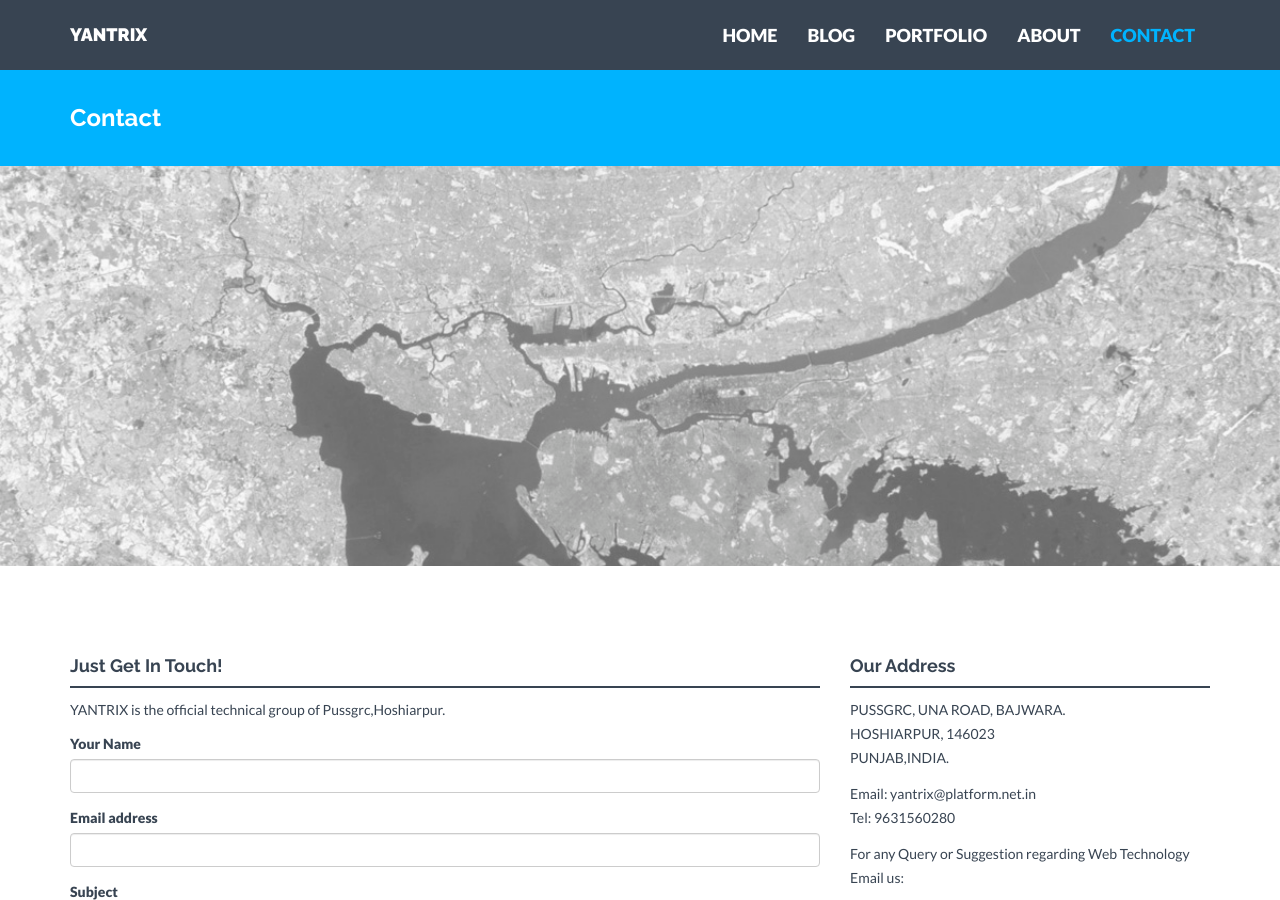
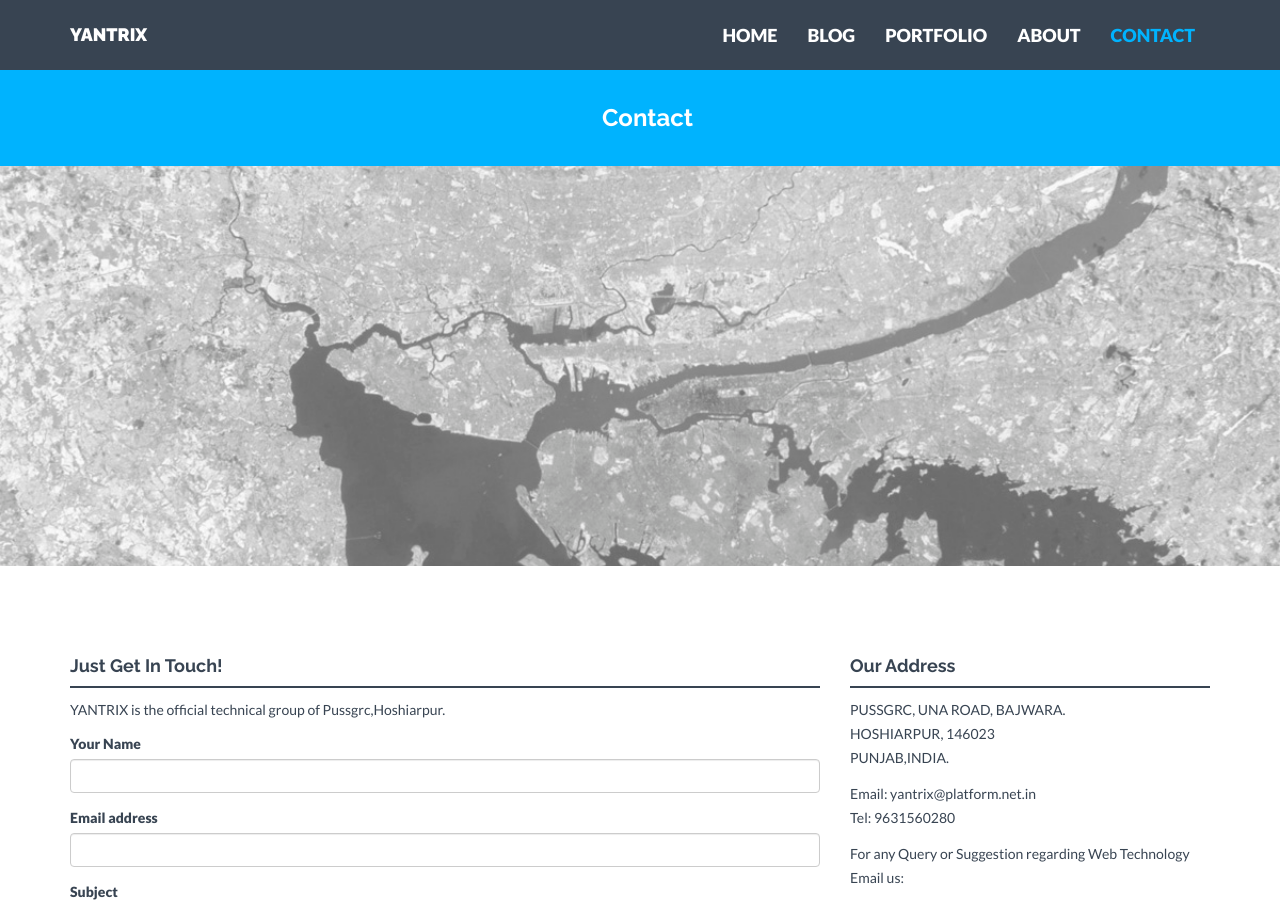
Before and after one commit to 17TarunGupta/pussgrc.github.io, a Jekyll site: the page built from contact.html, in a window 1280 px wide and 900 px high. Built offline with Jekyll 4.4.1, drawn with Linux system fonts in a browser that asks for light colours; nearby versions of some CDN libraries.

Commit message:
Update wrap.html

```diff
--- a/_includes/wrap.html
+++ b/_includes/wrap.html
@@ -1,7 +1,7 @@
 <div id="blue">
     <div class="container">
         <div class="row">
-            <h3>{% if page.wrap_title %}{{ page.wrap_title }}{% else %}{{ page.title }}{% endif %}</h3>
+            <center><h3>{% if page.wrap_title %}{{ page.wrap_title }}{% else %}{{ page.title }}{% endif %}</h3></center>
         </div><!-- /row -->
     </div> <!-- /container -->
 </div><!-- /blue -->
```
